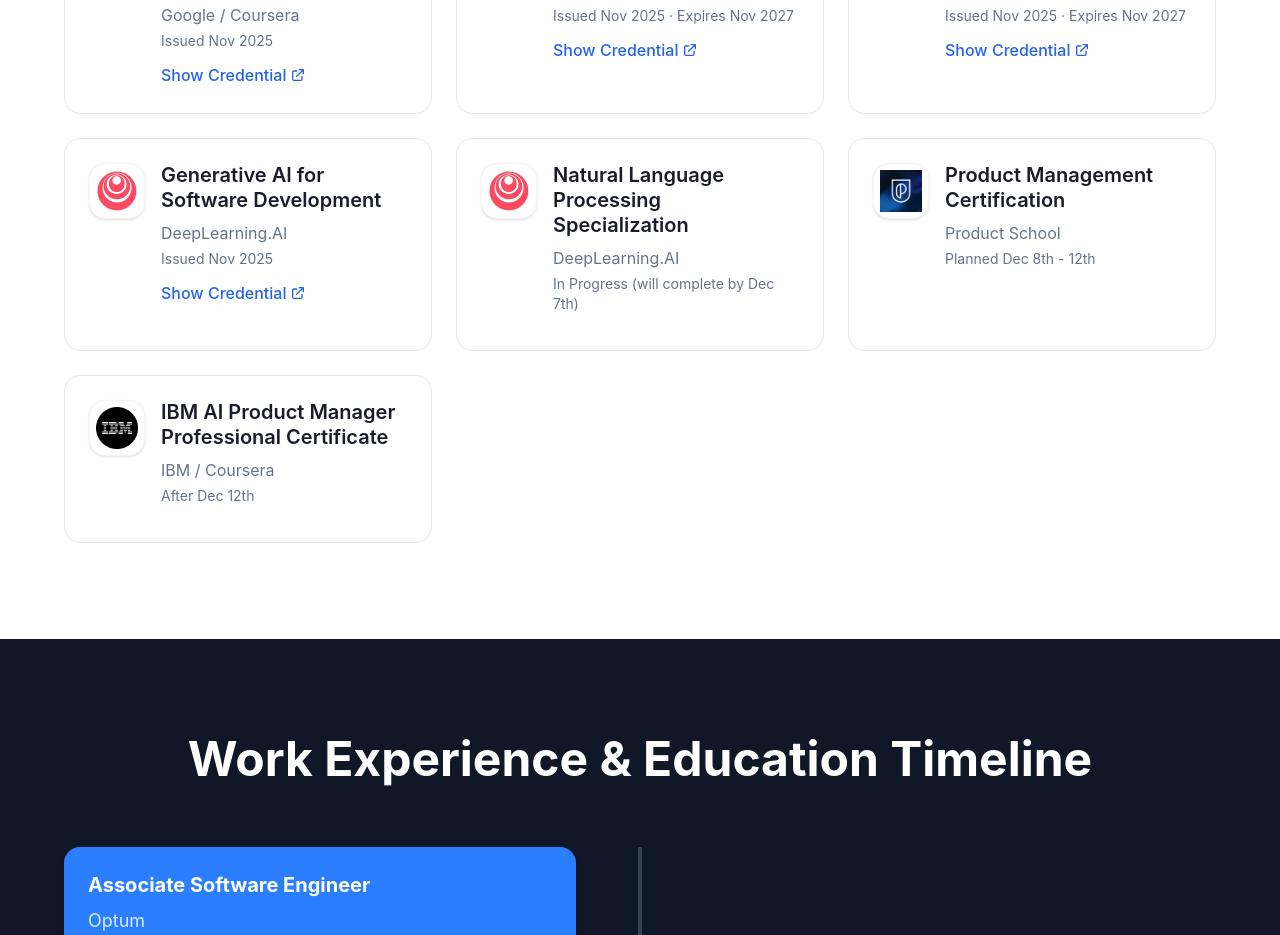
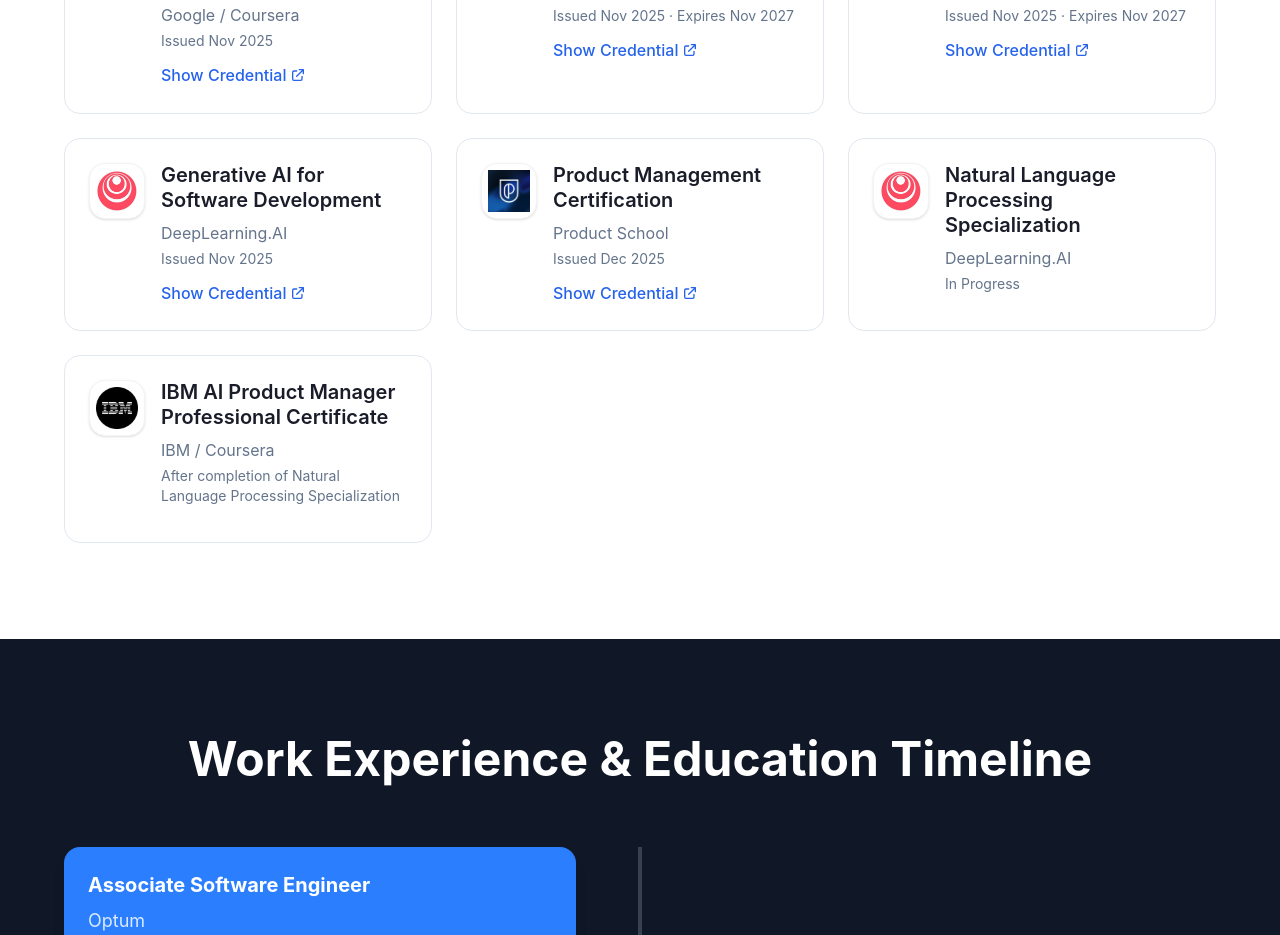
Before and after one commit to OluwatobilobaOdebo/tobi-odebo-portfolio, a Next.js app: page / in a window 1280 px wide. Shown: the part 5200-6135 px from the top of the page. Built offline with nearby package versions, Linux system fonts and the light colour scheme.

Commit message:
changed cert card wordage and positioning

```diff
--- a/app/page.tsx
+++ b/app/page.tsx
@@ -577,21 +577,22 @@
                 logo="/deep_learning_ai.jpg"
               />
               <CertificationCard
+                title="Product Management Certification"
+                provider="Product School"
+                status="Issued Dec 2025"
+                link="https://certificate.productschool.com/5b359cef-ffeb-42ab-86dc-0d982aae51f0#acc.Iq9QY4Ve"
+                logo="/product_school_logo.jpg"
+              />
+              <CertificationCard
                 title="Natural Language Processing Specialization"
                 provider="DeepLearning.AI"
-                status="In Progress (will complete by Dec 7th)"
+                status="In Progress"
                 logo="/deep_learning_ai.jpg"
-              />
-              <CertificationCard
-                title="Product Management Certification"
-                provider="Product School"
-                status="Planned Dec 8th - 12th"
-                logo="/product_school_logo.jpg"
               />
               <CertificationCard
                 title="IBM AI Product Manager Professional Certificate"
                 provider="IBM / Coursera"
-                status="After Dec 12th"
+                status="After completion of Natural Language Processing Specialization"
                 logo="/ibm_logo.png"
               />
             </div>
```
